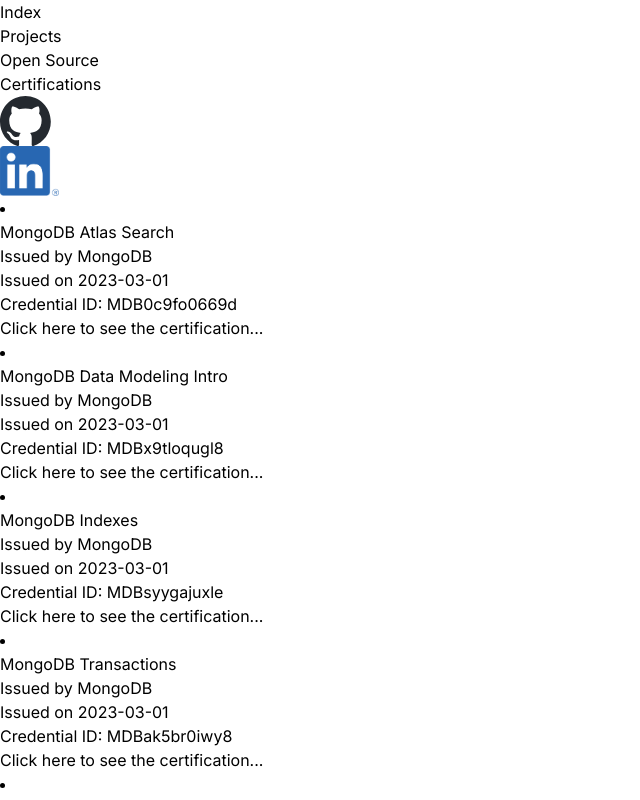
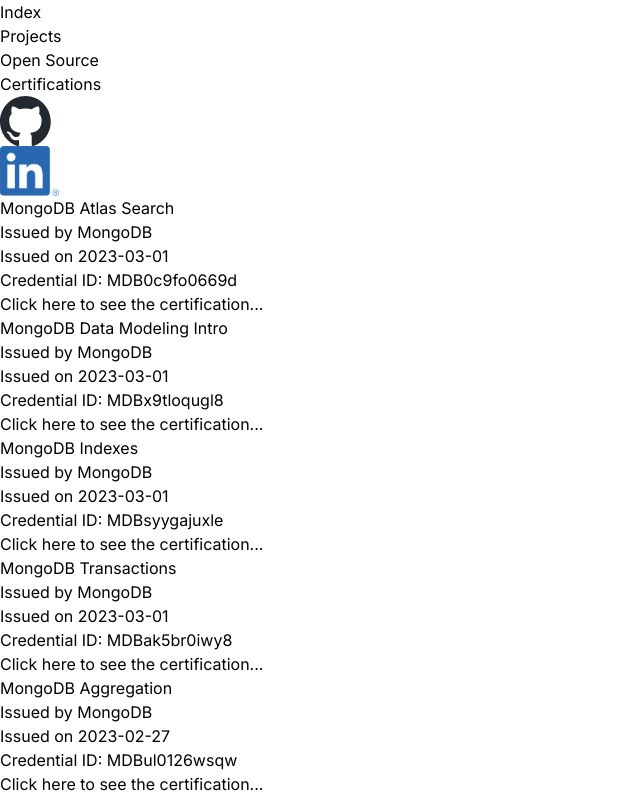
Before and after one commit to wulandari-tech/portfolio-site, a Next.js app: page /certifications in a window 1280 px wide. Shown: the top 800 px of the page, without its empty margins (0-640 px from the left). Built offline with nearby package versions, Linux system fonts and the light colour scheme.

Commit message:
Put certifications in ol

```diff
--- a/app/certifications/page.tsx
+++ b/app/certifications/page.tsx
@@ -4,6 +4,8 @@ import { certifications } from "@/data/certifications";
 
 export default function CertificationsPage() {
     return (
-        <List dataList={certifications.map(certification => ({certification}))} ListedComponent={Certification}/>
+        <ol>
+            <List dataList={certifications.map(certification => ({certification}))} ListedComponent={Certification}/>
+        </ol>
     );
 }
--- a/app/projects/page.tsx
+++ b/app/projects/page.tsx
@@ -16,7 +16,7 @@ export default async function ProjectsPage() {
       <h1>My Projects...</h1>
       <FeaturedUnfeatured
         featuredProps={featuredProjects.map(personalProject => ({ personalProject }))}
-        unfeaturedProps={unfeaturedProjects.map(personalProject => ({ personalProject  }))}
+        unfeaturedProps={unfeaturedProjects.map(personalProject => ({ personalProject }))}
         ListedComponent={PersonalProject}
       />
     </main>
```
